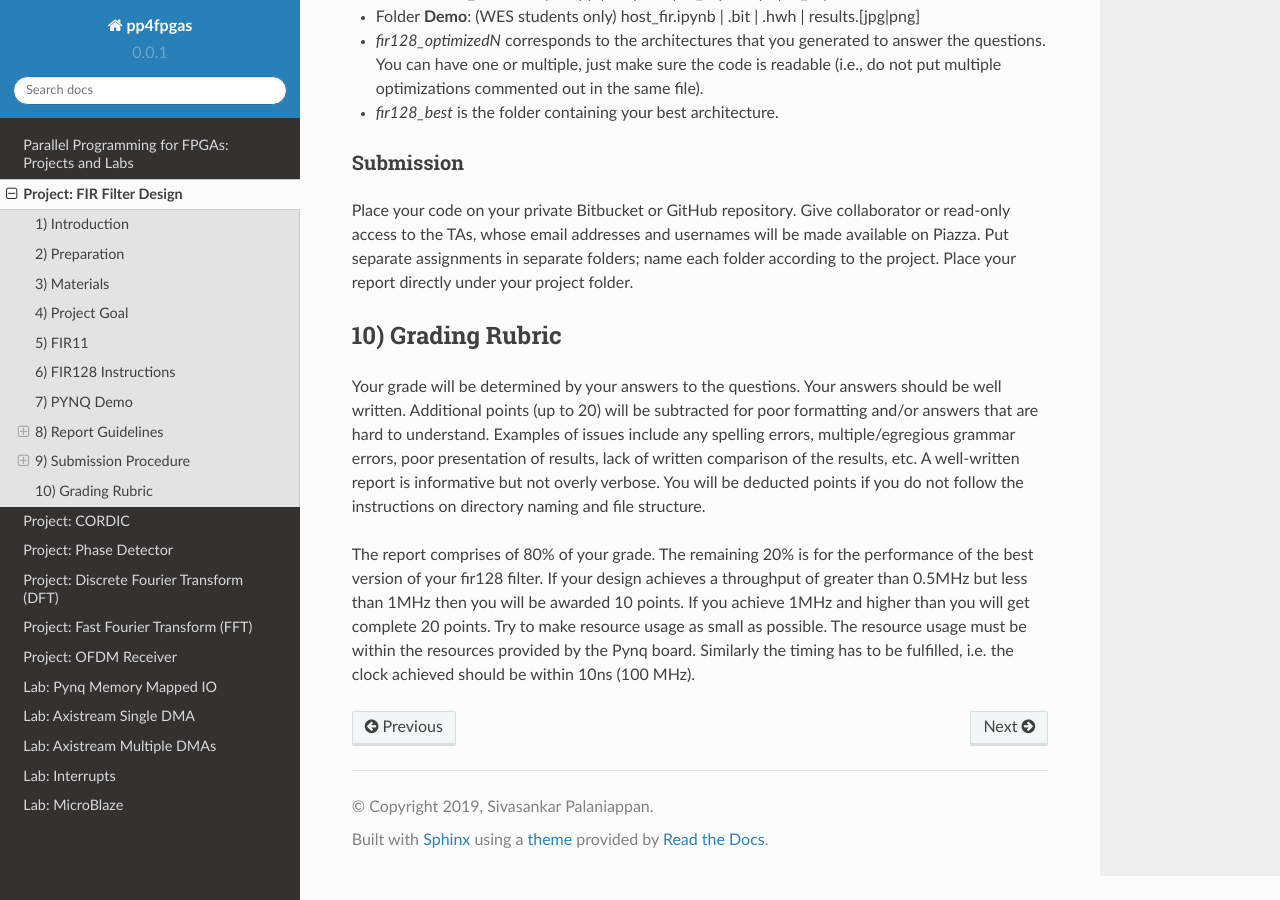
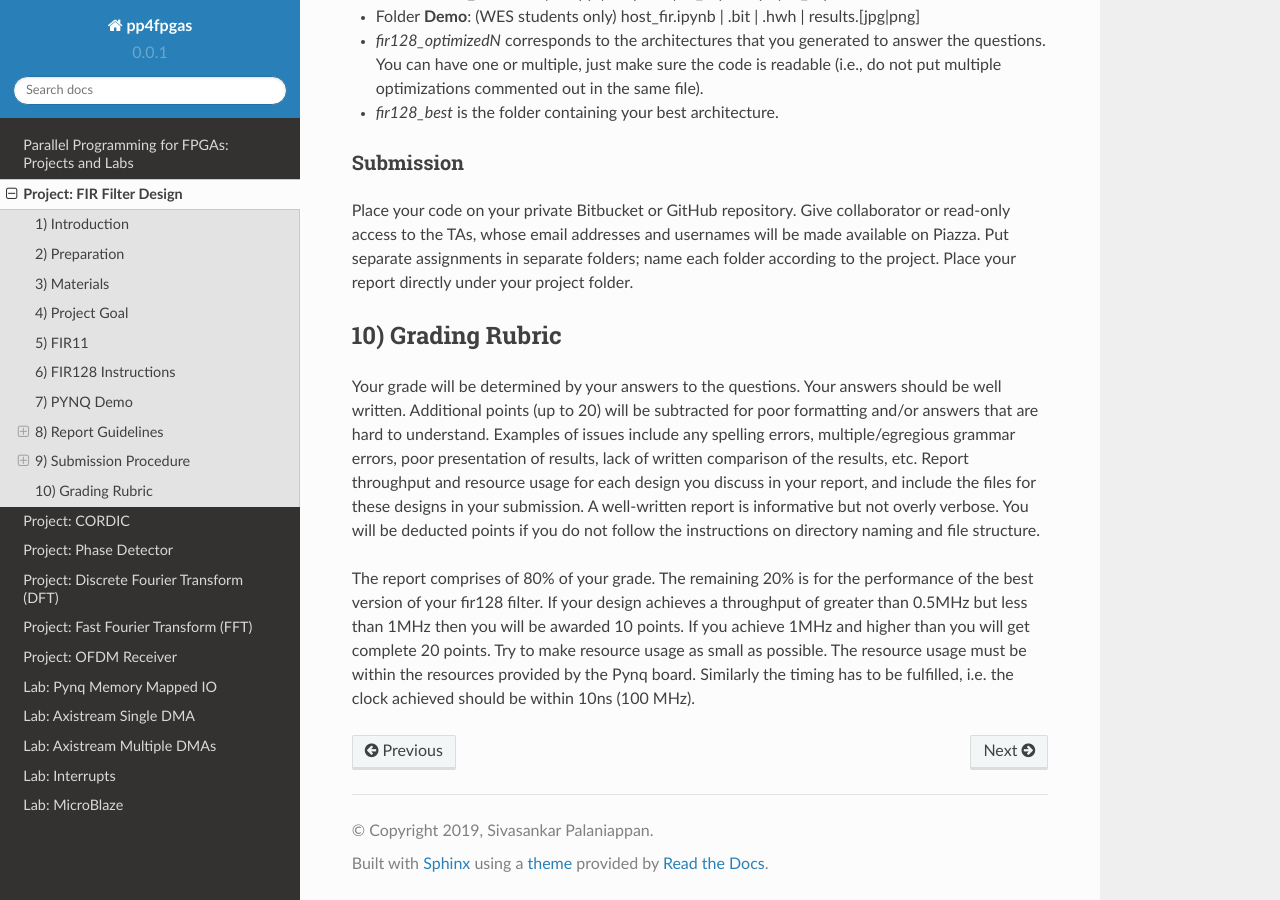
Before and after one commit to KastnerRG/Read_the_docs, a Sphinx documentation site: the page built from docs/project1.rst, in a window 1280 px wide and 900 px high, scrolled down 7905 px. Built offline with Sphinx 7.4.7 and the Read the Docs theme 2.0.0, drawn with Linux system fonts in a browser that asks for light colours.

Commit message:
Update project1.rst

```diff
--- a/docs/project1.rst
+++ b/docs/project1.rst
@@ -255,6 +255,6 @@ Place your code on your private Bitbucket or GitHub repository. Give collaborato
 10) Grading Rubric
 ------------------
 
-Your grade will be determined by your answers to the questions. Your answers should be well written. Additional points (up to 20) will be subtracted for poor formatting and/or answers that are hard to understand. Examples of issues include any spelling errors, multiple/egregious grammar errors, poor presentation of results, lack of written comparison of the results, etc. A well-written report is informative but not overly verbose. You will be deducted points if you do not follow the instructions on directory naming and file structure.
+Your grade will be determined by your answers to the questions. Your answers should be well written. Additional points (up to 20) will be subtracted for poor formatting and/or answers that are hard to understand. Examples of issues include any spelling errors, multiple/egregious grammar errors, poor presentation of results, lack of written comparison of the results, etc. Report throughput and resource usage for each design you discuss in your report, and include the files for these designs in your submission. A well-written report is informative but not overly verbose. You will be deducted points if you do not follow the instructions on directory naming and file structure.
 
 The report comprises of 80% of your grade. The remaining 20% is for the performance of the best version of your fir128 filter. If your design achieves a throughput of greater than 0.5MHz but less than 1MHz then you will be awarded 10 points. If you achieve 1MHz and higher than you will get complete 20 points. Try to make resource usage as small as possible. The resource usage must be within the resources provided by the Pynq board. Similarly the timing has to be fulfilled, i.e. the clock achieved should be within 10ns (100 MHz).
```
